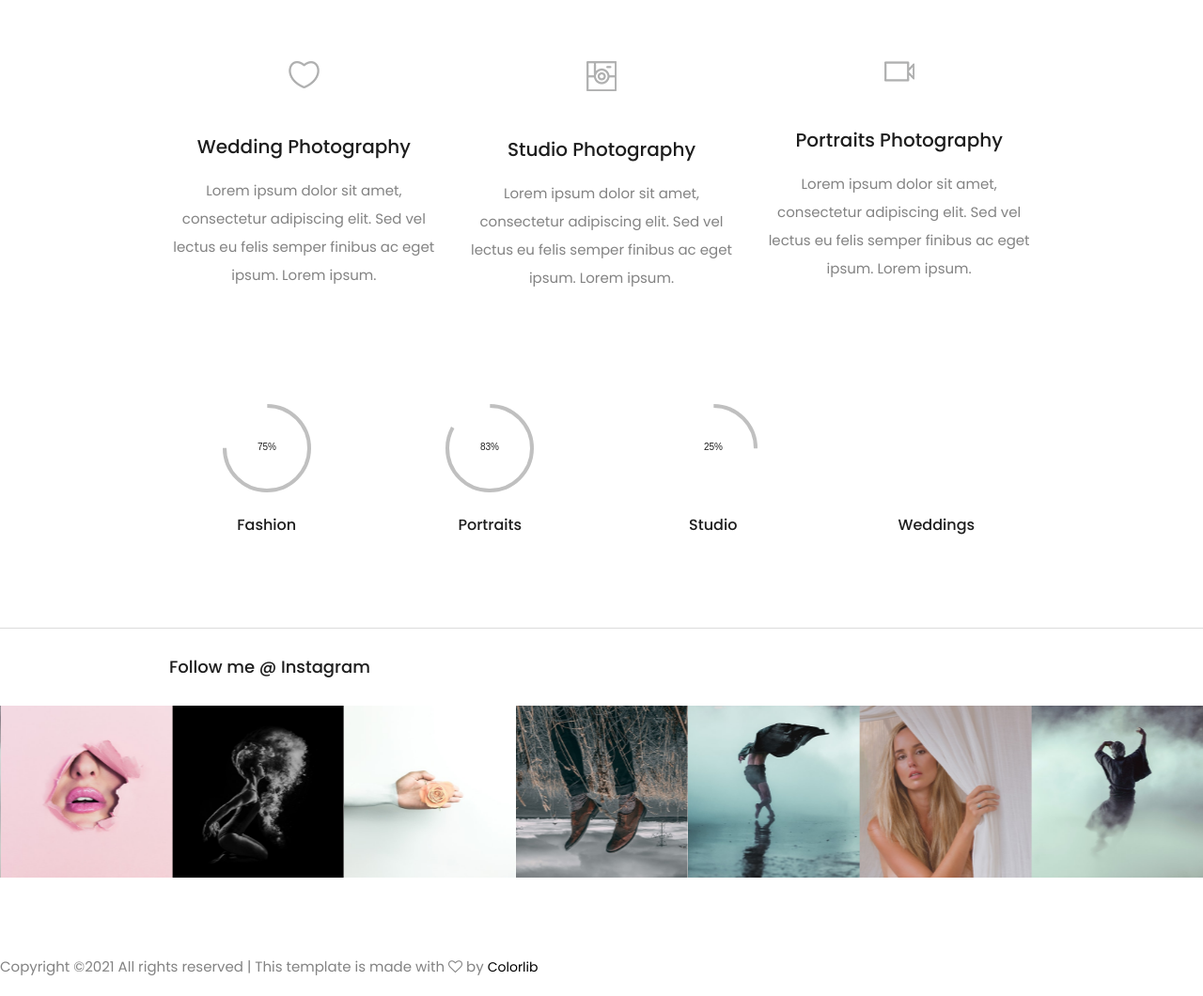
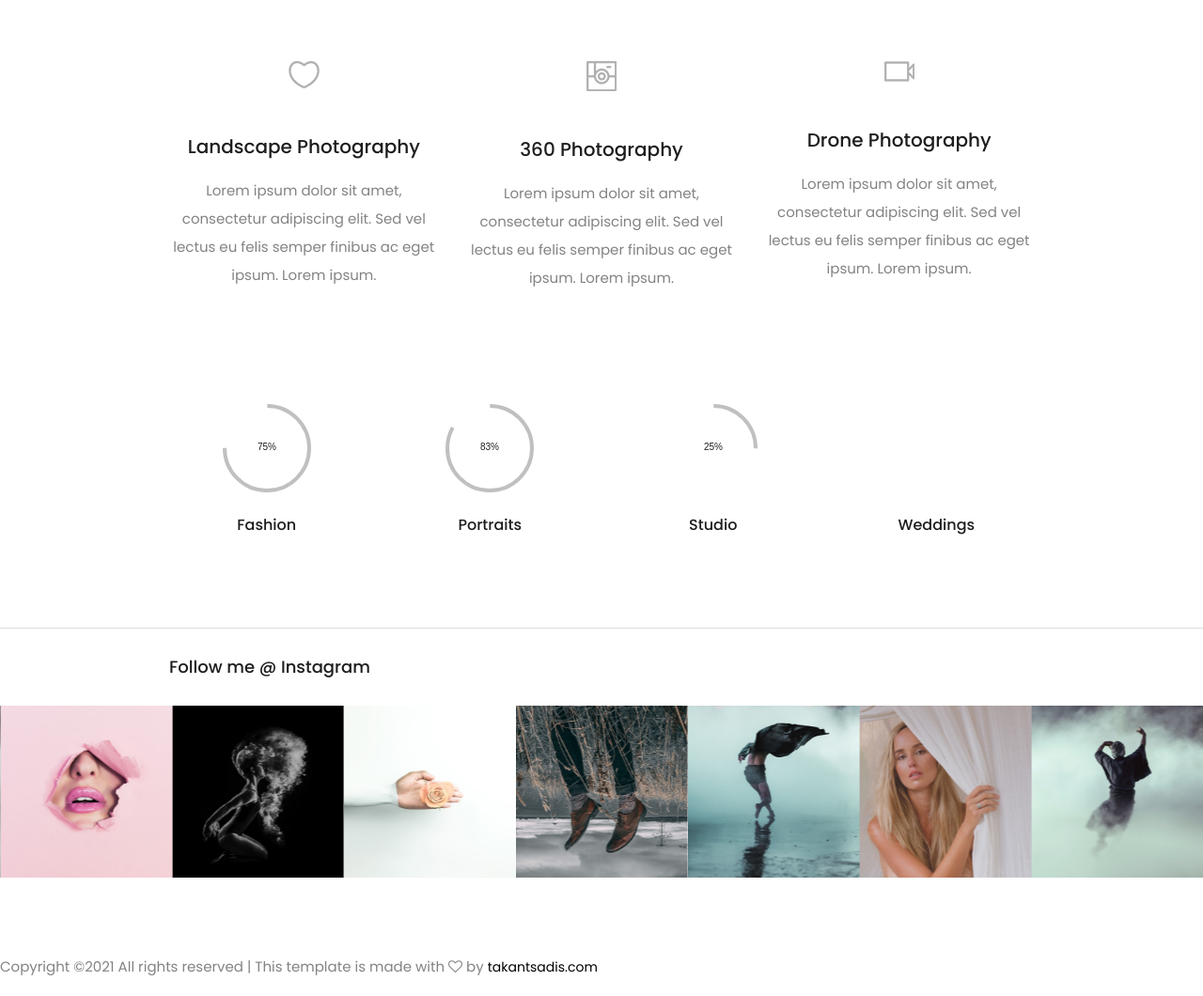
Before and after one commit to teof95/mystudio, a plain HTML site: page about-me.html in a window 1280 px wide. Shown: the part 1520-2580 px from the top of the page at 94% size. Drawn offline with Linux system fonts and the light colour scheme.

```diff
--- a/about-me.html
+++ b/about-me.html
@@ -143,21 +143,21 @@
                         <div class="col-12 col-md-4">
                             <div class="single-service-area section_padding_0_100 text-center wow fadeInUp" data-wow-delay="0.1s">
                                 <img src="img/core-img/heart.png" alt="">
-                                <h5>Wedding Photography</h5>
+                                <h5>Landscape Photography</h5>
                                 <p>Lorem ipsum dolor sit amet, consectetur adipiscing elit. Sed vel lectus eu felis semper finibus ac eget ipsum. Lorem ipsum.</p>
                             </div>
                         </div>
                         <div class="col-12 col-md-4">
                             <div class="single-service-area section_padding_0_100 text-center wow fadeInUp" data-wow-delay="0.4s">
                                 <img src="img/core-img/photo-camera.png" alt="">
-                                <h5>Studio Photography</h5>
+                                <h5>360 Photography</h5>
                                 <p>Lorem ipsum dolor sit amet, consectetur adipiscing elit. Sed vel lectus eu felis semper finibus ac eget ipsum. Lorem ipsum.</p>
                             </div>
                         </div>
                         <div class="col-12 col-md-4">
                             <div class="single-service-area section_padding_0_100 text-center wow fadeInUp" data-wow-delay="0.9s">
                                 <img src="img/core-img/video-camera.png" alt="">
-                                <h5>Portraits Photography</h5>
+                                <h5>Drone Photography</h5>
                                 <p>Lorem ipsum dolor sit amet, consectetur adipiscing elit. Sed vel lectus eu felis semper finibus ac eget ipsum. Lorem ipsum.</p>
                             </div>
                         </div>
@@ -273,7 +273,7 @@
     <!-- Footer Area End -->
 
     <!-- Link back to Colorlib can't be removed. Template is licensed under CC BY 3.0. -->
-<p>Copyright &copy;<script>document.write(new Date().getFullYear());</script> All rights reserved | This template is made with <i class="fa fa-heart-o" aria-hidden="true"></i> by <a href="https://colorlib.com" target="_blank">Colorlib</a></p>
+<p>Copyright &copy;<script>document.write(new Date().getFullYear());</script> All rights reserved | This template is made with <i class="fa fa-heart-o" aria-hidden="true"></i> by <a href="https://takantsadis.com" target="_blank"> takantsadis.com</a></p>
 <!-- Link back to Colorlib can't be removed. Template is licensed under CC BY 3.0. -->
 
     <!-- jQuery (Necessary for All JavaScript Plugins) -->
```
Also changed, not shown: index.html (+6 -5 lines).
